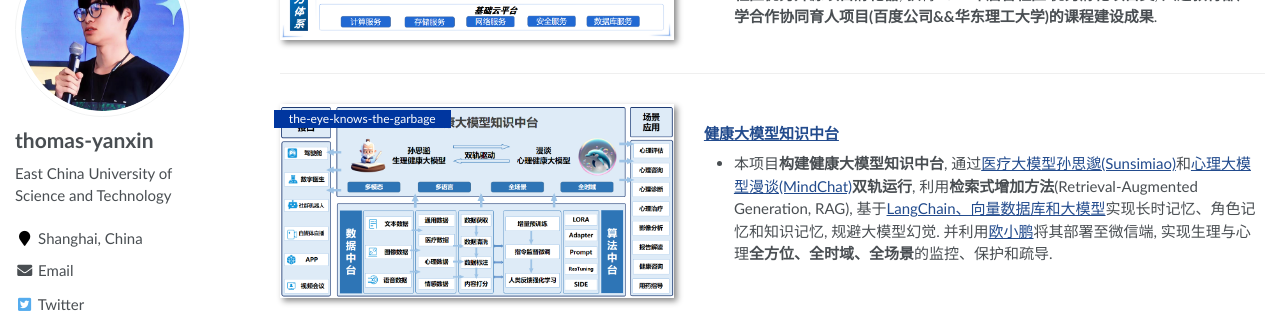
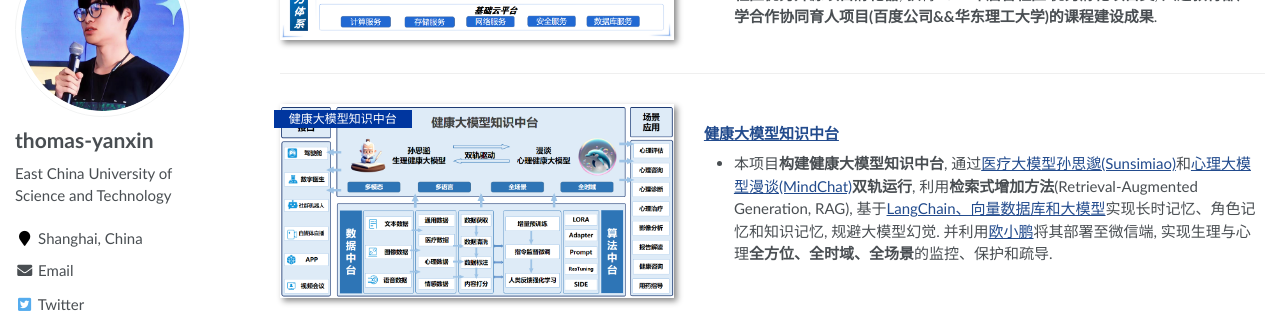
Before and after one commit to thomas-yanxin/thomas-yanxin.github.io, a Jekyll site: the page built from _pages/about.md, in a window 1280 px wide and 900 px high, scrolled down 2473 px. Shown: the part 149-462 px from the top of the window. Built offline with Jekyll 4.4.1, drawn with Linux system fonts in a browser that asks for light colours; some web fonts are replaced.

Commit message:
Update about.md

```diff
--- a/_pages/about.md
+++ b/_pages/about.md
@@ -107,7 +107,7 @@
 * ColugoMum 打破传统目标检测算法应用于智能零售行业的成本大、训练难等问题, 构建新型智能零售购物识别算法, 为新零售行业中无人零售视觉化智能解决多类别、小样本、高相似和更新频繁的特殊图像识别场景痛难点提供了可参考示范. 本项目荣获**2022年第24届中国机器人及人工智能大赛全国一等奖**等, 并受邀**参加百度Wave Summit 2021+ 开发者峰会市集展览**, 总浏览量**10万+**. 项目正**入选启智社区优秀开源项目孵化器**, 获得**2022年启智社区 优秀孵化项目奖**, 入选**教育部产学合作协同育人项目(百度公司&&华东理工大学)的课程建设成果**.
 </div>
 </div>
-<div class='paper-box'><div class='paper-box-image'><div><div class="badge">the-eye-knows-the-garbage</div><img src='images/structure3.png' alt="sym" width="100%"></div></div>
+<div class='paper-box'><div class='paper-box-image'><div><div class="badge">健康大模型知识中台</div><img src='images/structure3.png' alt="sym" width="100%"></div></div>
 <div class='paper-box-text' markdown="1">
 
 **[健康大模型知识中台](https://github.com/X-D-Lab)**
```
